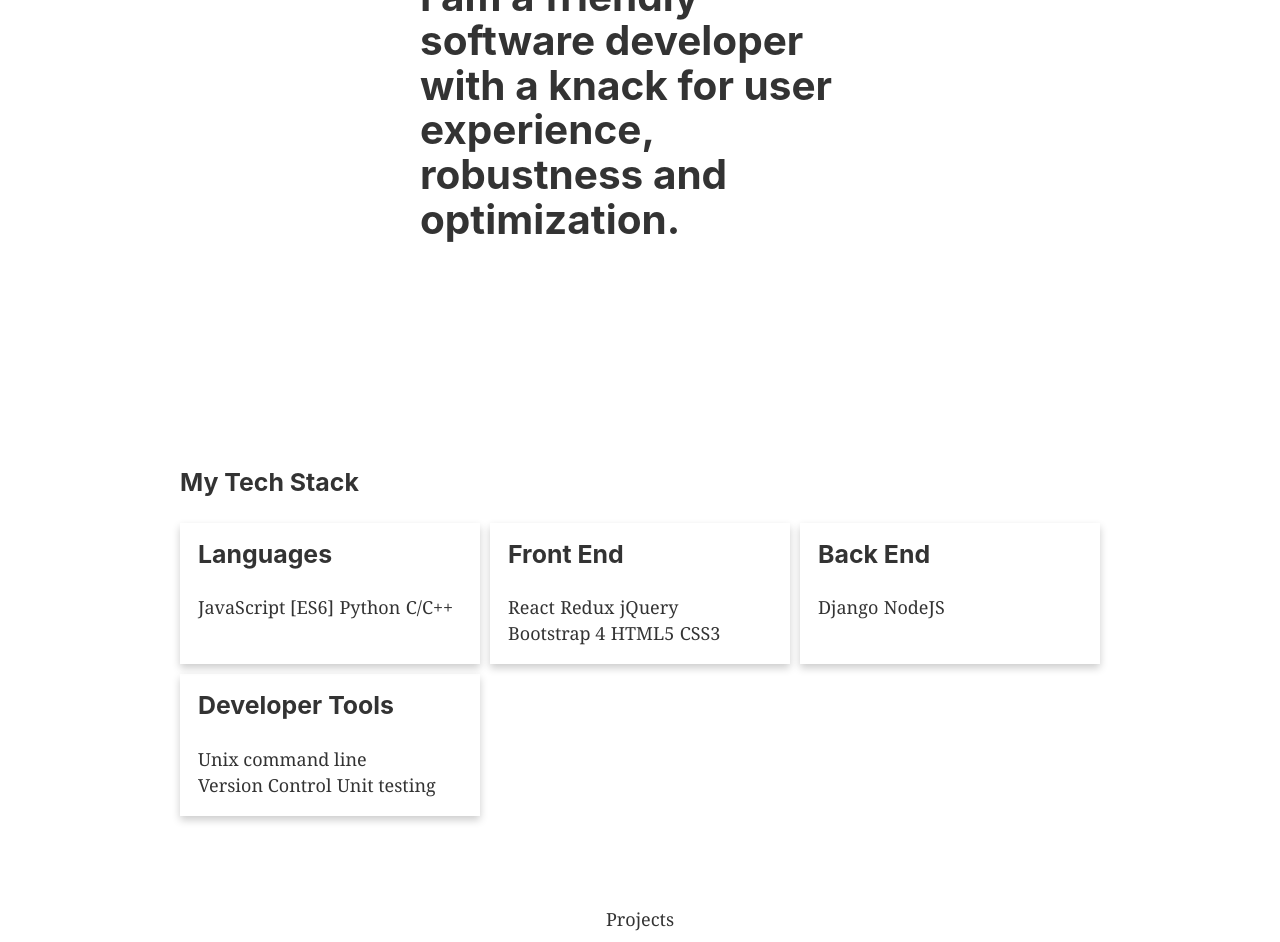
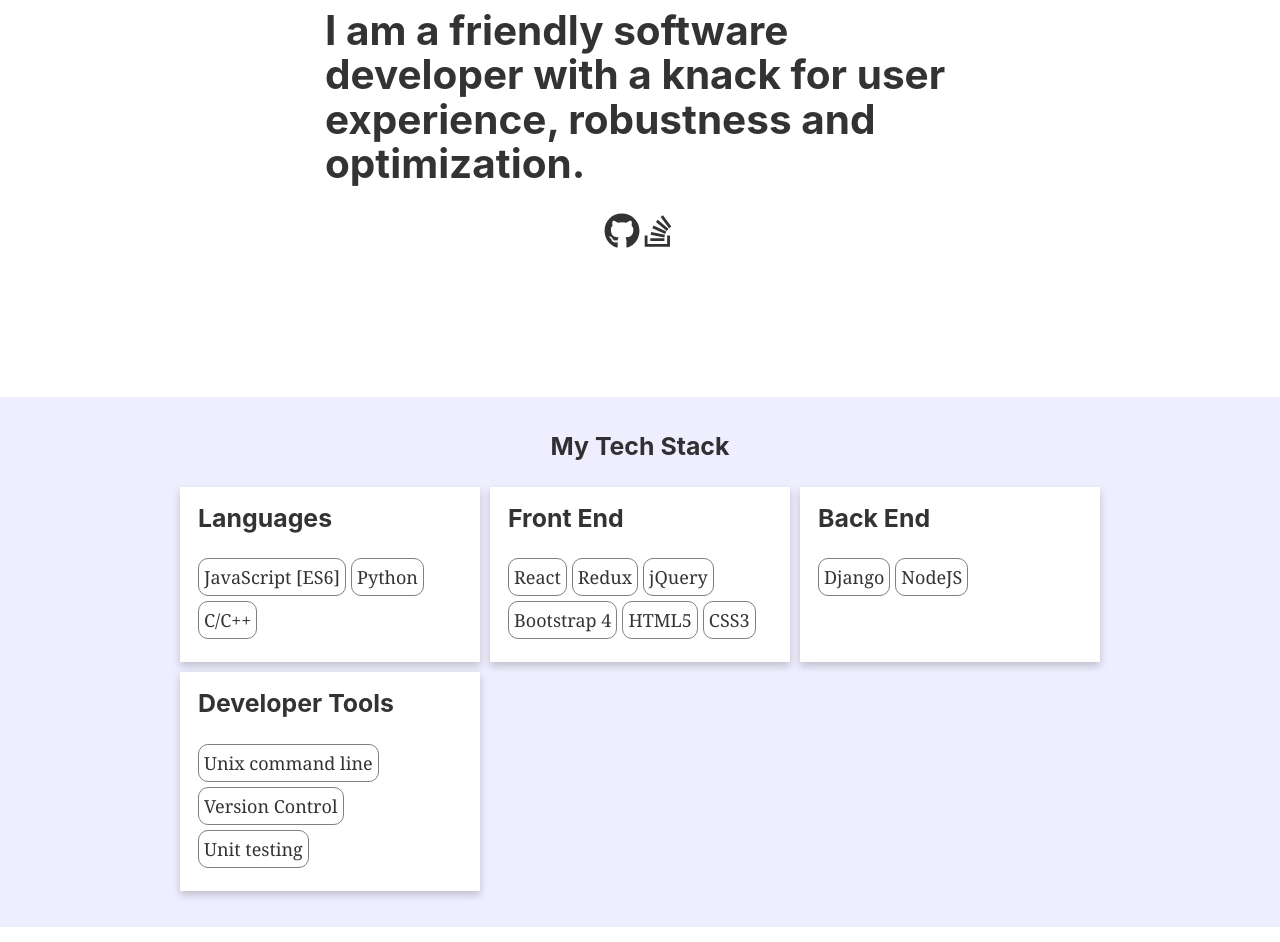
Before and after one commit to astrakho/portfolio, a Gatsby site: page / in a window 1280 px wide. Shown: the part 315-1257 px from the top of the page. Built offline with nearby package versions, Linux system fonts and the light colour scheme; Gatsby itself is replaced by a stand-in of ours.

Commit message:
Updated website

```diff
--- a/package.json
+++ b/package.json
@@ -1,5 +1,5 @@
 {
-  "name": "gatsby-starter-default",
+  "name": "alexander-strakhov-website",
   "private": true,
   "description": "A simple starter to get up and developing quickly with Gatsby",
   "version": "0.1.0",
@@ -18,6 +18,7 @@
     "gatsby-transformer-sharp": "^2.1.17",
     "prop-types": "^15.7.2",
     "react": "^16.8.5",
+    "react-anchor-link-smooth-scroll": "^1.0.12",
     "react-dom": "^16.8.5",
     "react-helmet": "^5.2.0",
     "react-icons": "^3.5.0",
--- /dev/null
+++ b/src/components/contact.js
@@ -0,0 +1,35 @@
+
+import React, { Component } from 'react';
+import styled from 'styled-components';
+
+const ContactContainer = styled.div`
+  display: flex;
+  max-width: 550px;
+  margin-bottom: 50px;
+  justify-content: center;
+  align-items: start;
+`;
+
+
+
+class Contact extends Component {
+
+  render() {
+
+    return (
+
+      <ContactContainer id = "contact">
+
+        <h3>
+
+          Contact
+
+        </h3>
+
+      </ContactContainer>
+
+    );
+  }
+}
+
+export default Contact;
--- a/src/components/header.js
+++ b/src/components/header.js
@@ -2,6 +2,7 @@ import { Link } from "gatsby"
 import PropTypes from "prop-types"
 import React from "react"
 import styled from "styled-components"
+import AnchorLink from 'react-anchor-link-smooth-scroll'
 
 import media from '../styles/media'
 
@@ -45,7 +46,7 @@ align-items: center;
 
 `
 
-const NavLink = styled(Link)`
+const AnchorLinkStyled = styled(AnchorLink)`
   border: 2px solid transparent;
   border-radius: 0;
   font-weight: 900;
@@ -58,15 +59,15 @@ const NavLink = styled(Link)`
 
 const sections = [
   {
-    href: '/about/',
+    href: '#about',
     label: 'About',
   },
   {
-    href: '/projects/',
+    href: '#projects',
     label: 'Projects',
   },
   {
-    href: '/contact/',
+    href: '#contact',
     label: 'Contact'
   }
 ];
@@ -88,13 +89,12 @@ const Header = ({ siteTitle }) => (
       <NavLinkContainer>
 
         {sections.map(({ href, label }) => (
-          <NavLink
-            key={label}
-            to={href}
-            activeClassName="active"
+          <AnchorLinkStyled
+            key = { label }
+            href = { href }
           >
             {label}
-          </NavLink>
+          </AnchorLinkStyled>
         ))}
 
       </NavLinkContainer>
--- a/src/components/about.js
+++ b/src/components/hero.js
@@ -1,18 +1,23 @@
 import React, { Component } from 'react';
 import styled from 'styled-components';
 
-const AboutContainer = styled.div`
+import { FaGithub, FaStackOverflow } from "react-icons/fa"
+
+const HeroContainer = styled.div`
+
   display: flex;
-  max-width: 550px;
   justify-content: center;
-  align-items: start;
+  flex-direction: column;
+  align-items: center;
+  max-width: 700px;
   min-height: 70vh;
-`;
+
+`
 
 const ContentContainer = styled.div`
-  width: 80%;
-  max-width: 550px;
-`;
+  width: 90%;
+  max-width: 700px;
+`
 
 const Greeting = styled.h2`
 
@@ -23,13 +28,13 @@ const Greeting = styled.h2`
 
 `
 
-class About extends Component {
+class Hero extends Component {
 
   render() {
 
     return (
 
-      <AboutContainer>
+      <HeroContainer>
 
         <ContentContainer>
 
@@ -39,10 +44,18 @@ class About extends Component {
 
         </ContentContainer>
 
-      </AboutContainer>
+        <div style = {{ display: "inline-block" }} >
+
+          <FaGithub size = "2em" />
+
+          <FaStackOverflow size = "2em" />
+
+        </div>
+
+      </HeroContainer>
 
     );
   }
 }
 
-export default About;
+export default Hero;
--- a/src/components/layout.js
+++ b/src/components/layout.js
@@ -13,7 +13,6 @@ const LayoutWrapper = styled.div`
 
   margin: 0 auto;
   maxWidth: 960;
-  padding: 5em 1.0875rem 1em;
   display: flex;
   min-height: 100vh;
   flex-direction: column;
@@ -27,7 +26,7 @@ const Main = styled.main`
 
   margin: 0 auto;
   width: 100%;
-  padding: 5em 1.0875rem 1em;
+  padding-top: 5em;
   display: flex;
   min-height: 100vh;
   flex-direction: column;
--- a/src/components/project.js
+++ b/src/components/project.js
@@ -9,8 +9,14 @@ import { FaGithub, FaLink } from "react-icons/fa"
 
 const ProjectWrapper = styled.div`
 
-  position: relative;
-  margin: 20px;
+  box-shadow: 0 4px 8px 0 rgba(0,0,0,0.2);
+  transition: 0.3s;
+  padding: 1em;
+  background: white;
+
+  &:hover {
+    box-shadow: 0 8px 16px 0 rgba(0,0,0,0.2);
+  }
 
 `
 
--- a/src/components/projects.js
+++ b/src/components/projects.js
@@ -16,7 +16,7 @@ width: 100;
 min-height: 100vh;
 flex-direction: column;
 justify-content: flex-start;
-align-items: center;
+align-items: start;
 
 `
 
@@ -52,9 +52,9 @@ class Projects extends React.Component{
 
     return(
 
-      <ProjectsWrapper>
+      <ProjectsWrapper id = "projects">
 
-        <div> Projects </div>
+        <h3> Projects </h3>
 
 
         <ProjectsGrid>
--- a/src/components/skill.js
+++ b/src/components/skill.js
@@ -10,6 +10,7 @@ const SkillWrapper = styled.div`
   transition: 0.3s;
   padding: 1em;
   width: 100%;
+  background: white;
 
   &:hover {
     box-shadow: 0 8px 16px 0 rgba(0,0,0,0.2);
@@ -25,7 +26,15 @@ const SkillContent = styled.div`
 
   display: inline-block;
 
-  margin-right: .3em
+
+  padding: 5px;
+  border: 1px solid gray;
+  margin-right: 5px;
+  margin-bottom: 5px;
+  border-radius: 10px;
+  &:hover::after {
+    opacity: 1;
+  }
 
 `
 
@@ -38,7 +47,7 @@ class Skill extends Component {
         <SkillTitle>
           { this.props.title }
         </SkillTitle>
-        { this.props.skills.map(skill => <SkillContent> { skill } </SkillContent>) }
+        { this.props.skills.map(skill => <SkillContent key = { skill }> { skill } </SkillContent>) }
       </SkillWrapper>
     )
   }
--- a/src/components/skills.js
+++ b/src/components/skills.js
@@ -6,6 +6,17 @@ import media from '../styles/media'
 
 
 
+
+
+
+const SkillsWrapper = styled.div`
+
+  width: 100%;
+  padding: 2em;
+  margin: 1em;
+  background: #efeeff;
+
+`
 
 const SkillsGrid = styled.div`
 
@@ -22,14 +33,19 @@ const SkillsGrid = styled.div`
 
 const Title = styled.h3`
 
+  display: block;
+  text-align: center
+
 `
+
 
 class Skills extends Component {
 
   render() {
 
     return (
-      <div>
+
+      <SkillsWrapper id = "about">
         <Title> { this.props.data[0].node.frontmatter.title } </Title>
         <SkillsGrid>
           <Skill title =  "Languages" skills = { this.props.data[0].node.frontmatter.languages } />
@@ -37,7 +53,8 @@ class Skills extends Component {
           <Skill title =  "Back End" skills = { this.props.data[0].node.frontmatter.backEnd } />
           <Skill title =  "Developer Tools" skills = { this.props.data[0].node.frontmatter.developerTools } />
         </SkillsGrid>
-      </div>
+      </SkillsWrapper>
+
     )
   }
 }
--- a/src/content/projects/medbase/index.md
+++ b/src/content/projects/medbase/index.md
@@ -5,7 +5,7 @@ id: "2"
 github: "https://github.com/astrakho/medbase"
 link: "https://med-base.herokuapp.com"
 img: "./medbase.jpg"
-tech: [ "Django", "Bootstrap 4", "jQuery", "AJAX", "PostgrSQL" ]
+tech: [ "Django", "Bootstrap 4", "jQuery", "AJAX", "PostgreSQL" ]
 description: "Full-stack prototype of a web catalog for a medical company powered by Django"
 
 ---
--- a/src/pages/index.js
+++ b/src/pages/index.js
@@ -2,9 +2,10 @@ import React from "react"
 import Layout from "../components/layout"
 import SEO from "../components/seo"
 
-import About from "../components/about"
+import Hero from "../components/hero"
 import Projects from "../components/projects"
 import Skills from "../components/skills"
+import Contact from "../components/contact"
 
 
 
@@ -15,11 +16,13 @@ const IndexPage = ( { data } ) => (
 
     <SEO title="Home" keywords={[`alexander strakhov`, `software`, `engineer`, `developer`, `portfolio`]} />
 
-    <About data = { data.about.edges }/>
+    <Hero />
 
     <Skills data = { data.skills.edges } />
 
     <Projects data = { data.projects.edges }/>
+
+    <Contact />
 
   </Layout>
 )
@@ -29,7 +32,7 @@ export default IndexPage
 export const query = graphql`
 query IndexQuery{
 
-  about: allMarkdownRemark {
+  hero: allMarkdownRemark {
     edges {
       node {
         frontmatter {
```
Also changed, not shown: 1 other file.
